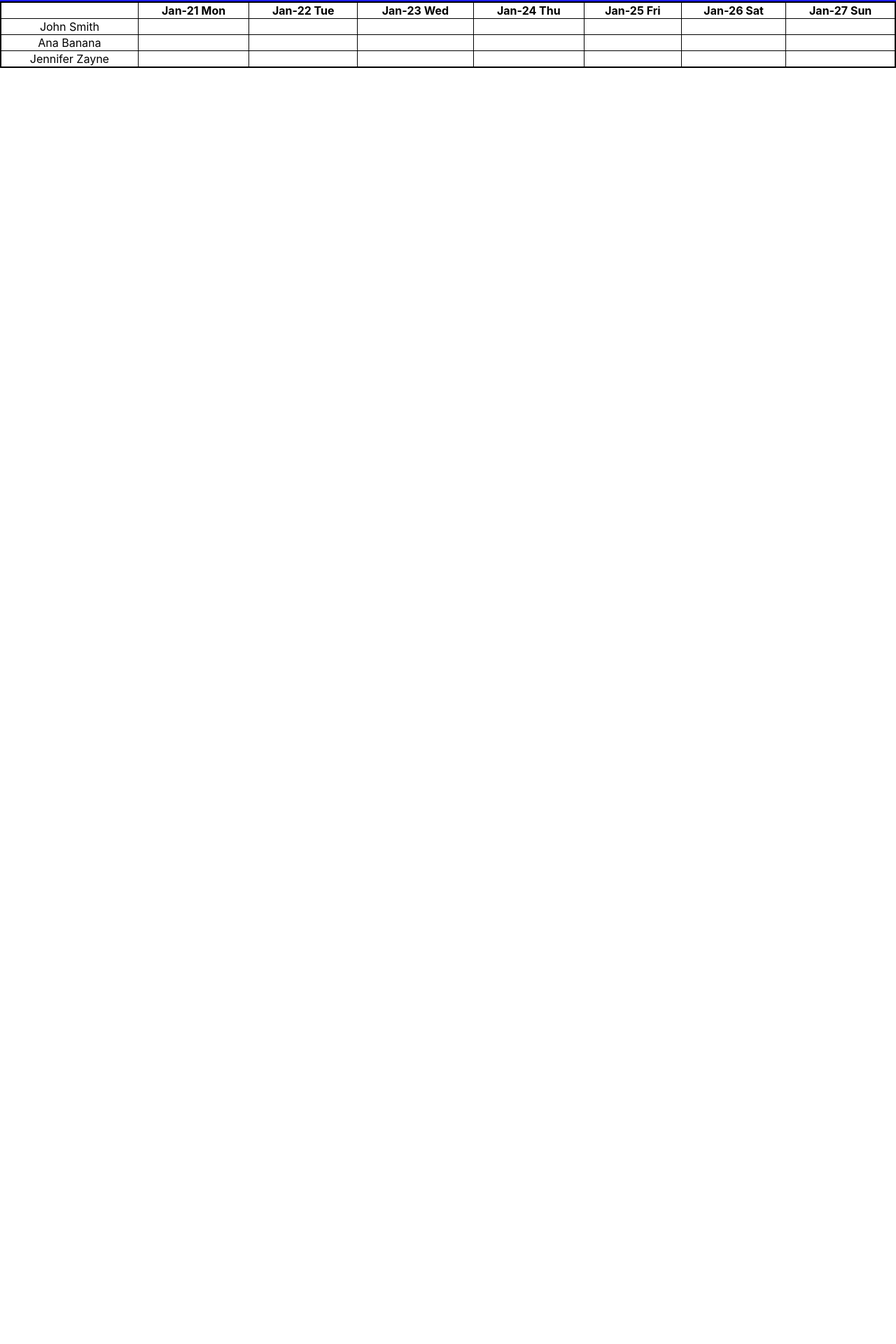
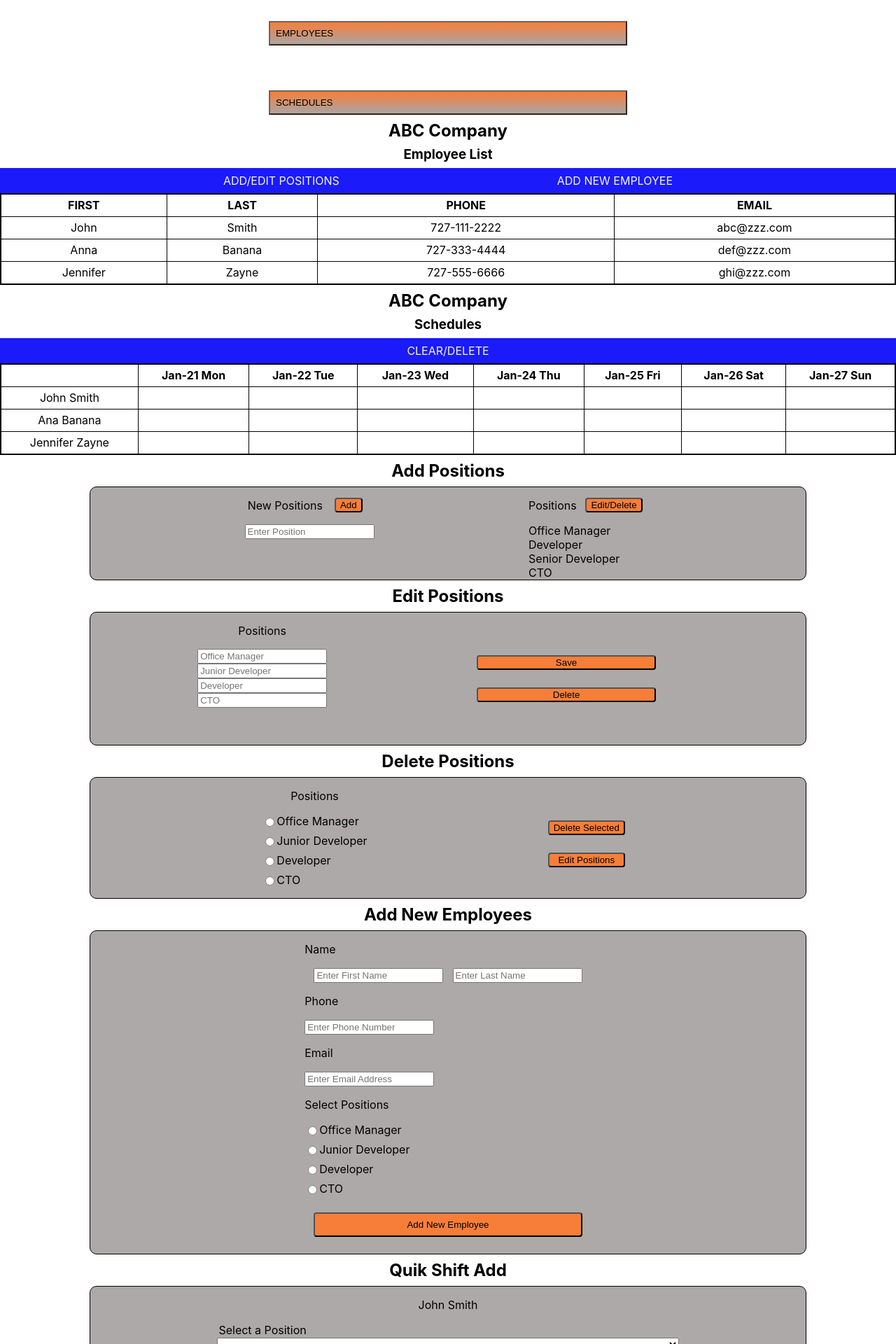
Before and after one commit to StPeteFrank/schedulequik, a React (Create React App) app: page / in a window 1280 px wide. Shown: the part 260-2180 px from the top of the page at 70% size. Before the commit the page ends 800 px from the top, so only its background shows below. Built offline with nearby package versions, Linux system fonts and the light colour scheme.

Commit message:
Table row hieght added.

```diff
--- a/src/App.js
+++ b/src/App.js
@@ -26,16 +26,16 @@ class App extends Component {
           <a href="#">SCHEDULES</a>
         </div>
         <div />
-        {/* <Home /> */}
-        {/* <Employees /> */}
+        <Home />
+        <Employees />
         <Schedules />
-        {/* <AddPositions /> */}
-        {/* <EditPositions /> */}
-        {/* <DeletePositions /> */}
-        {/* <AddNewEmployees /> */}
-        {/* <QuikShiftAdd /> */}
-        {/* <QuikShiftEdit /> */}
-        {/* <ClearDeleteSchedule /> */}
+        <AddPositions />
+        <EditPositions />
+        <DeletePositions />
+        <AddNewEmployees />
+        <QuikShiftAdd />
+        <QuikShiftEdit />
+        <ClearDeleteSchedule />
       </div>
     )
   }
--- a/src/DeletePositions.js
+++ b/src/DeletePositions.js
@@ -13,6 +13,9 @@ class DeletePositions extends Component {
               Then each ListedPosition can be chosen and deleted from db (HttpDelete). */}
               <div className="ListedPositions">
                 <input type="radio" /> <label>Office Manager</label>
+                {/* <input type="checkbox" /> */}
+                {/* Radio will only allow me to choose one. */}
+                {/* Custom checkbox . Not really! */}
               </div>
               <div className="ListedPositions">
                 <input type="radio" /> <label>Junior Developer</label>
--- a/src/index.css
+++ b/src/index.css
@@ -83,6 +83,9 @@ th {
   border-collapse: collapse;
   border-spacing: none;
   border: 1px solid black;
+}
+tr {
+  height: 2em;
 }
 .EmployeeTable {
   width: 100%;
```
